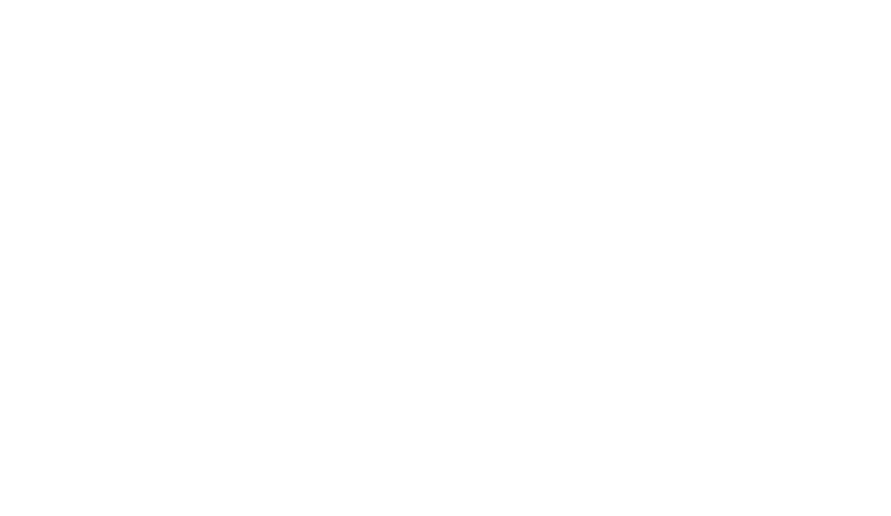
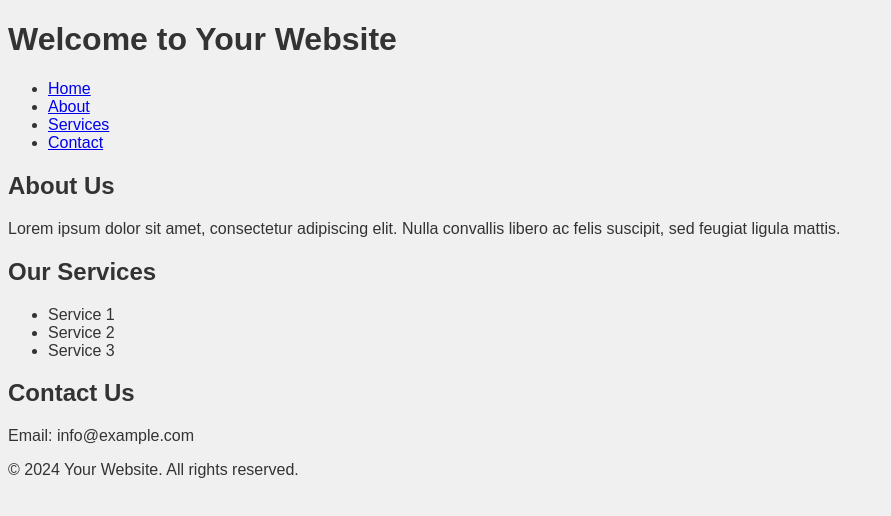
Before and after one commit to ReinholdRay/reinholdray.github.io, a website: page index.html in a window 1280 px wide. Shown: the whole page, without its empty margins (0-891 px from the left). Drawn offline with Linux system fonts and the light colour scheme.

Commit message:
Update index.html

```diff
--- a/index.html
+++ b/index.html
@@ -4,22 +4,39 @@
     <meta charset="UTF-8">
     <meta name="viewport" content="width=device-width, initial-scale=1.0">
     <title>Your Website Title</title>
+    <link rel="stylesheet" href="styles.css">
 </head>
 <body>
     <header>
-        <!-- Your header content here -->
+        <h1>Welcome to Your Website</h1>
     </header>
 
     <nav>
-        <!-- Your navigation menu here -->
+        <ul>
+            <li><a href="#">Home</a></li>
+            <li><a href="#">About</a></li>
+            <li><a href="#">Services</a></li>
+            <li><a href="#">Contact</a></li>
+        </ul>
     </nav>
 
     <main>
-        <!-- Your main content here -->
+        <h2>About Us</h2>
+        <p>Lorem ipsum dolor sit amet, consectetur adipiscing elit. Nulla convallis libero ac felis suscipit, sed feugiat ligula mattis.</p>
+
+        <h2>Our Services</h2>
+        <ul>
+            <li>Service 1</li>
+            <li>Service 2</li>
+            <li>Service 3</li>
+        </ul>
+
+        <h2>Contact Us</h2>
+        <p>Email: info@example.com</p>
     </main>
 
     <footer>
-        <!-- Your footer content here -->
+        <p>&copy; 2024 Your Website. All rights reserved.</p>
     </footer>
 </body>
 </html>
```
